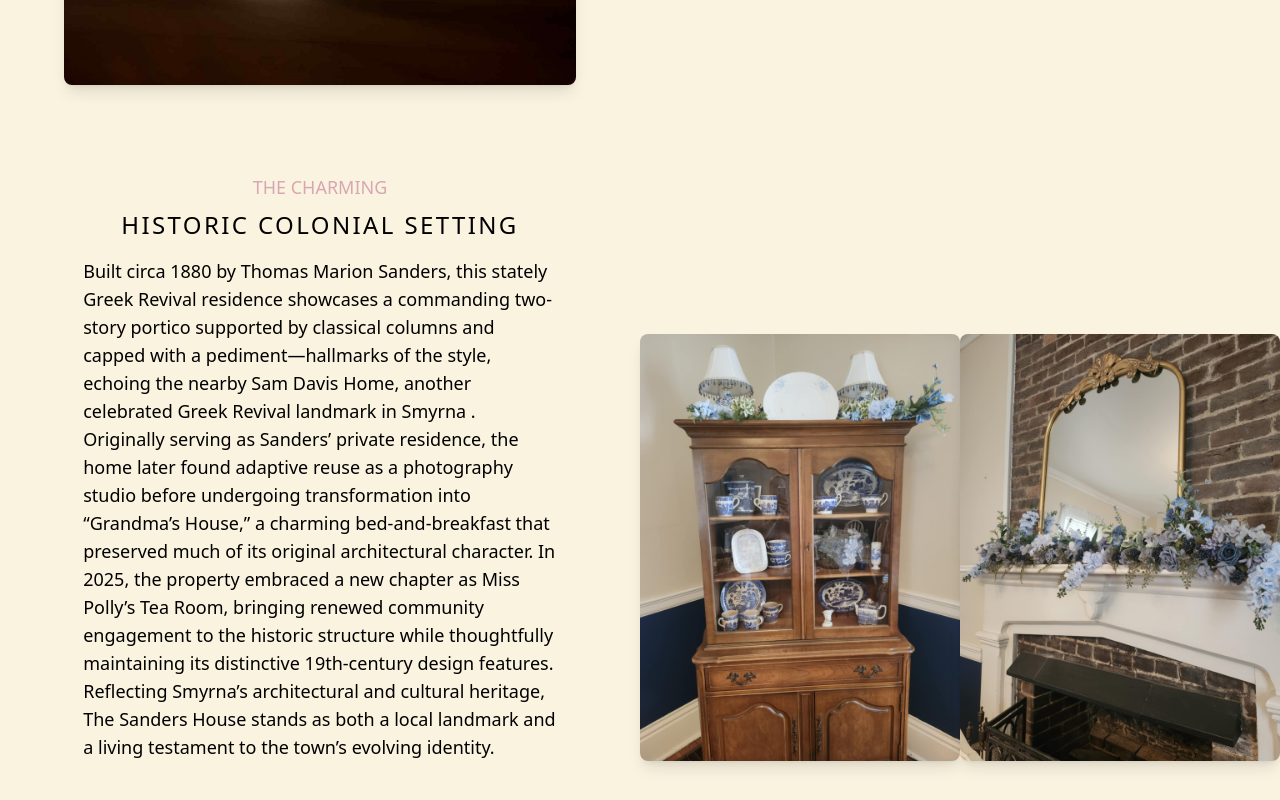
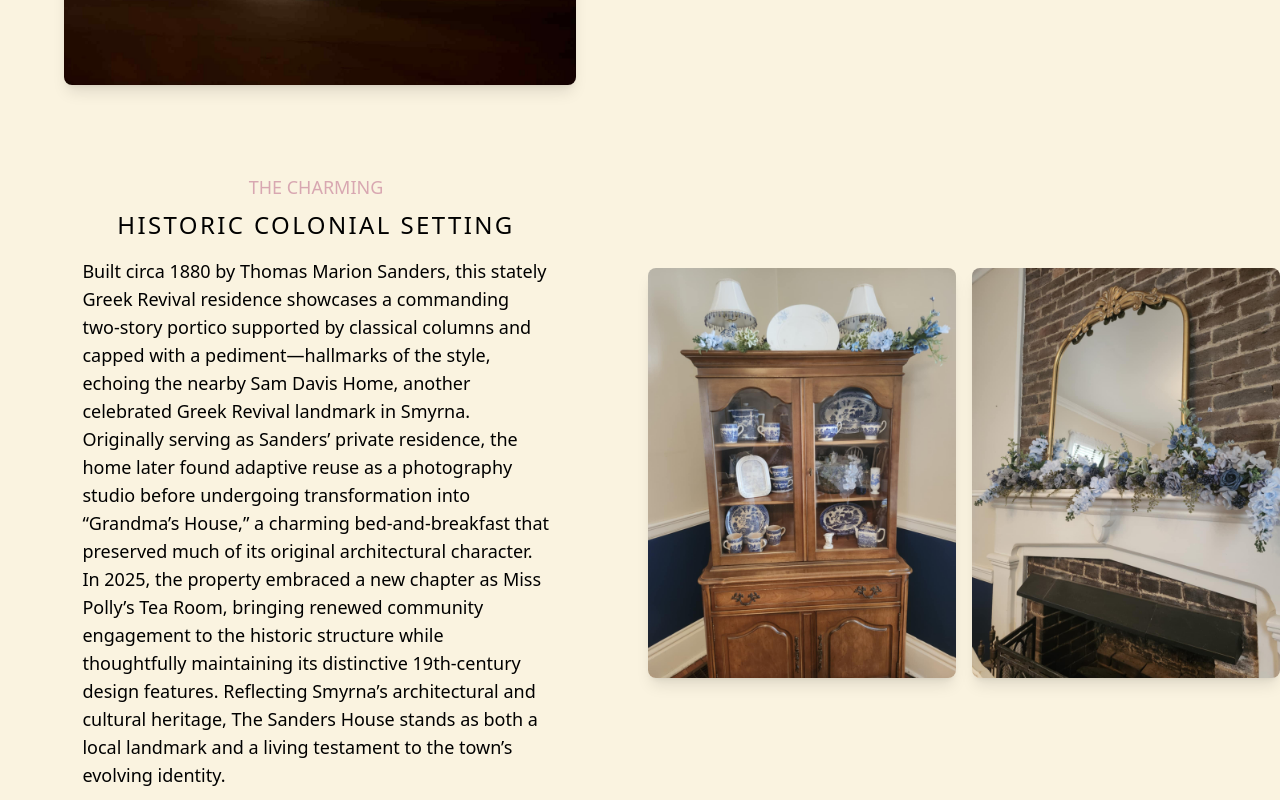
Before and after one commit to dross365/misspollytest, a React (Vite) app: page / in a window 1280 px wide. Shown: the part 1420-2220 px from the top of the page. Built offline with nearby package versions, Linux system fonts and the light colour scheme.

Commit message:
Fixed Mobile Landscape Layout

```diff
--- a/src/Components/ColonialSection.jsx
+++ b/src/Components/ColonialSection.jsx
@@ -5,22 +5,21 @@
 const ColonialSection = () => {
   return (
     <section id="history" className="bg-[#faf3e0] pb-[50px]">
-      {/* Colonial Section */}
-      <div className="md:w-full grid grid-cols-1 md:grid-cols-4">
-        {/* Column 1: Text Content */}
-        <div className="p-2 m-4 md:col-span-2">
-          <p className="uppercase text-sm text-[#d8a7b1] text-center mt-4 md:text-lg">
+      <div className="grid grid-cols-1 lg:grid-cols-4 gap-4 items-center">
+        {/* Text: spans 2 cols on lg */}
+        <div className="p-2 m-4 lg:col-span-2">
+          <p className="uppercase text-sm text-[#d8a7b1] text-center mt-4 lg:text-lg">
             the charming
           </p>
           <h2 className="uppercase tracking-widest text-2xl text-center mt-2">
             historic colonial setting
           </h2>
-          <p className="text-sm md:text-lg w-[90%] md:w-[80%] mx-auto text-justify md:text-left mt-4">
+          <p className="text-sm lg:text-lg w-[90%] lg:w-[80%] mx-auto text-justify lg:text-left mt-4">
             Built circa 1880 by Thomas Marion Sanders, this stately Greek
             Revival residence showcases a commanding two-story portico supported
             by classical columns and capped with a pediment—hallmarks of the
             style, echoing the nearby Sam Davis Home, another celebrated Greek
-            Revival landmark in Smyrna . Originally serving as Sanders’ private
+            Revival landmark in Smyrna. Originally serving as Sanders’ private
             residence, the home later found adaptive reuse as a photography
             studio before undergoing transformation into “Grandma’s House,” a
             charming bed-and-breakfast that preserved much of its original
@@ -34,19 +33,33 @@
           </p>
         </div>
 
-        {/* Column 2: Image Container */}
-        <div className="md:col-span-1 flex items-center justify-center">
+        {/* Images: mobile/medium (side-by-side under text) */}
+        <div className="flex justify-center gap-4 lg:hidden">
           <img
             src={cabinet}
             alt="corner cabinet"
-            className="w-48 md:w-80 mb-6 h-auto mx-auto rounded-lg shadow-lg my-auto"
+            className="w-40 sm:w-48 h-auto rounded-lg shadow-lg"
           />
-        </div>
-        <div className="md:col-span-1 flex items-center justify-center">
           <img
             src={fireplaceDeco}
             alt="fireplace decorations"
-            className="w-48 md:w-80 mb-6 h-auto mx-auto rounded-lg shadow-lg my-auto"
+            className="w-40 sm:w-48 h-auto rounded-lg shadow-lg"
+          />
+        </div>
+
+        {/* Images: large screens (each in its own grid column) */}
+        <div className="hidden lg:flex items-center justify-center">
+          <img
+            src={cabinet}
+            alt="corner cabinet"
+            className="w-72 xl:w-80 h-auto rounded-lg shadow-lg"
+          />
+        </div>
+        <div className="hidden lg:flex items-center justify-center">
+          <img
+            src={fireplaceDeco}
+            alt="fireplace decorations"
+            className="w-72 xl:w-80 h-auto rounded-lg shadow-lg"
           />
         </div>
       </div>
--- a/src/Components/DiningRooms.jsx
+++ b/src/Components/DiningRooms.jsx
@@ -22,7 +22,7 @@
           <img
             src={celeste}
             alt="celeste dining room"
-            className="w-72 md:w-96 h-auto mx-auto rounded-lg shadow-lg my-3"
+            className="w-72 lg:w-96 h-auto mx-auto rounded-lg shadow-lg my-3"
           />
         </div>
         <div>
@@ -32,7 +32,7 @@
           <img
             src={cleo}
             alt="cleo dining room"
-            className="w-72 md:w-96 h-auto mx-auto rounded-lg shadow-lg my-3"
+            className="w-72 lg:w-96 h-auto mx-auto rounded-lg shadow-lg my-3"
           />
         </div>
         <div>
@@ -42,7 +42,7 @@
           <img
             src={rose}
             alt="rose dining room"
-            className="w-72 md:w-96 h-auto mx-auto rounded-lg shadow-lg my-3"
+            className="w-72 lg:w-96 h-auto mx-auto rounded-lg shadow-lg my-3"
           />
         </div>
       </div>
--- a/src/Components/HeroSection.jsx
+++ b/src/Components/HeroSection.jsx
@@ -6,7 +6,7 @@
   return (
     <section
       id="hero"
-      className="relative h-[500px] md:h-screen bg-cover bg-center bg-no-repeat flex items-center justify-center text-center text-white"
+      className="relative h-[500px] lg:h-screen bg-cover bg-center bg-no-repeat flex items-center justify-center text-center text-white"
       style={{ backgroundImage: `url(${heroImage})` }}
     >
       <div className="absolute inset-0 bg-black/40"></div>
```
Also changed, not shown: 1 other file (tests, documents, lock files or other folders).
